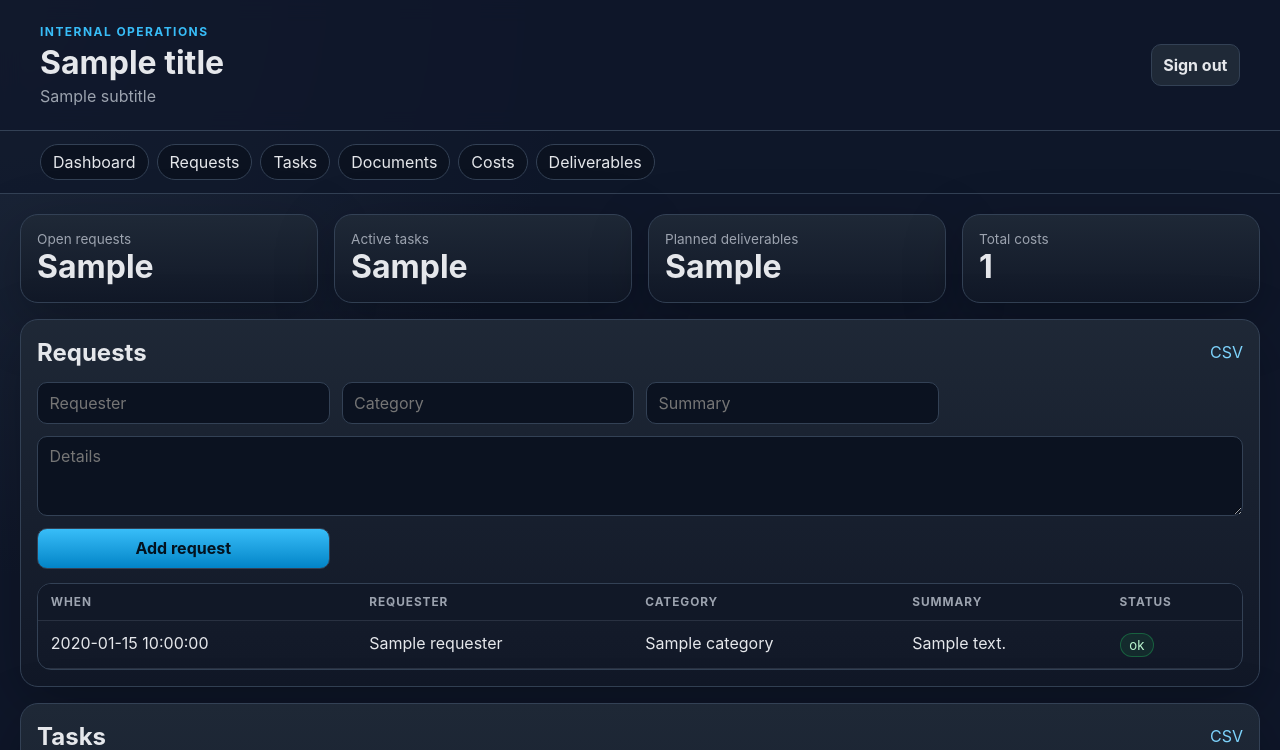
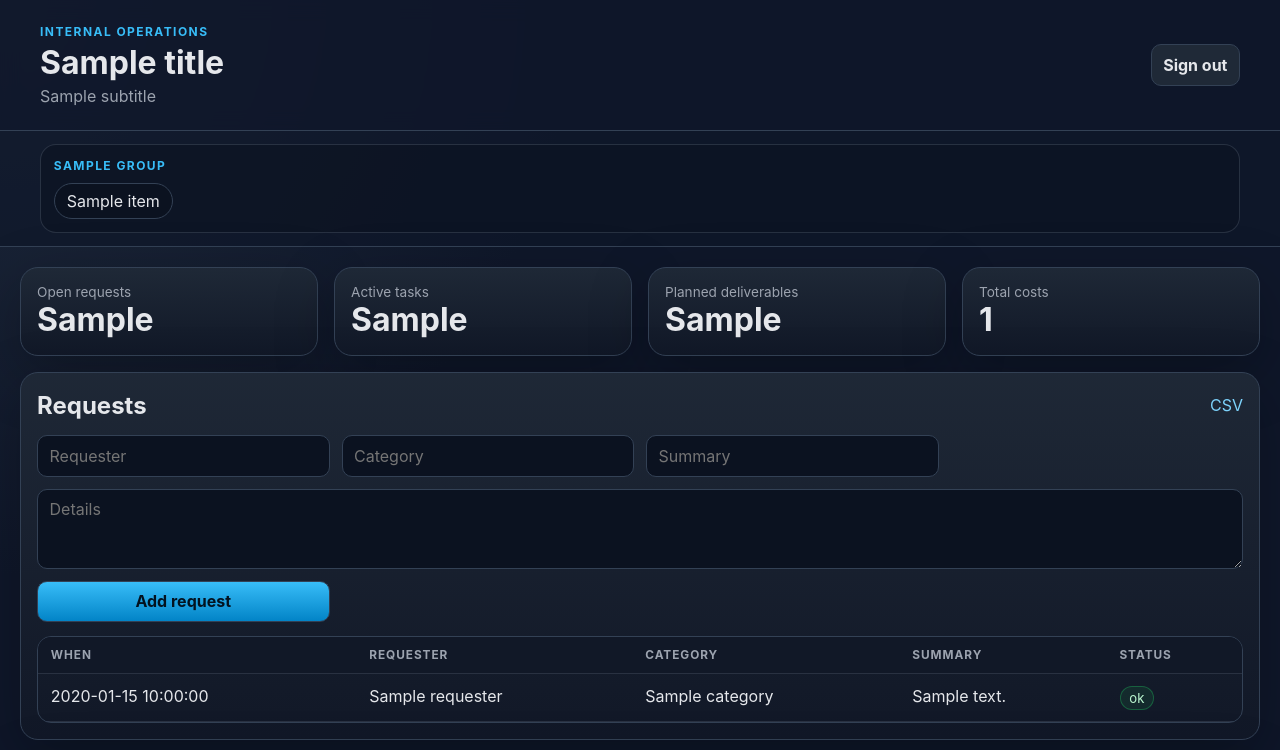
Before and after one commit to lost0x01/public-portal, a FastAPI app: template templates/index.html in a window 1280 px wide. Shown: the top 750 px of the page. Run offline with FastAPI, Linux system fonts and the light colour scheme; the template is opened without the code that fills it: most values are stand-ins (such as "Sample title", 1, 10 or a date in 2020).

Commit message:
Group sanitized portal navigation

```diff
--- a/app.py
+++ b/app.py
@@ -20,6 +20,24 @@ from starlette.middleware.sessions import SessionMiddleware
 
 APP_TITLE = "Operations Portal"
 APP_SUBTITLE = "A generic internal workspace for requests, tasks, documents, costs, and deliverables."
+NAV_GROUPS = [
+    {
+        "label": "Command",
+        "items": [
+            {"label": "Dashboard", "href": "#dashboard"},
+            {"label": "Requests", "href": "#requests"},
+            {"label": "Tasks", "href": "#tasks"},
+        ],
+    },
+    {
+        "label": "Delivery",
+        "items": [
+            {"label": "Documents", "href": "#documents"},
+            {"label": "Costs", "href": "#costs"},
+            {"label": "Deliverables", "href": "#deliverables"},
+        ],
+    },
+]
 BASE_DIR = Path(__file__).resolve().parent
 DATA_DIR = Path(os.getenv("PORTAL_DATA_DIR", BASE_DIR / "data"))
 DOCUMENTS_DIR = Path(os.getenv("PORTAL_DOCUMENTS_DIR", DATA_DIR / "documents"))
@@ -250,7 +268,18 @@ def logout(request: Request):
 def index(request: Request):
     if not authenticated(request):
         return RedirectResponse("/login", status_code=303)
-    return templates.TemplateResponse(request, "index.html", {"title": APP_TITLE, "subtitle": APP_SUBTITLE, "user": request.session, **dashboard_data(), "documents": document_items()})
+    return templates.TemplateResponse(
+        request,
+        "index.html",
+        {
+            "title": APP_TITLE,
+            "subtitle": APP_SUBTITLE,
+            "user": request.session,
+            "nav_groups": NAV_GROUPS,
+            **dashboard_data(),
+            "documents": document_items(),
+        },
+    )
 
 
 @app.post("/requests")
--- a/static/style.css
+++ b/static/style.css
@@ -6,6 +6,11 @@ a { color:#7dd3fc; text-decoration:none; } a:hover { text-decoration:underline;
 h1,h2 { margin:.1rem 0; } p { color:var(--muted); margin:.25rem 0; }.eyebrow { text-transform:uppercase; letter-spacing:.12em; font-size:.75rem; color:var(--accent); font-weight:700; }
 .tabs { display:flex; gap:.5rem; flex-wrap:wrap; padding:.8rem clamp(1rem,4vw,2.5rem); background:rgba(15,23,42,.7); border-bottom:1px solid var(--line); }
 .tabs a { padding:.45rem .75rem; border:1px solid var(--line); border-radius:999px; background:#0b1220; color:var(--text); }
+.grouped-nav { align-items:stretch; gap:.85rem; }
+.nav-group { flex:1 1 280px; min-width:240px; display:grid; gap:.65rem; padding:.8rem; border:1px solid rgba(148,163,184,.2); border-radius:16px; background:rgba(11,18,32,.56); }
+.nav-group-label { color:var(--accent); font-size:.75rem; font-weight:700; letter-spacing:.12em; text-transform:uppercase; }
+.nav-group-items { display:flex; flex-wrap:wrap; gap:.5rem; }
+.nav-group-items a { display:inline-flex; align-items:center; }
 main { max-width:1280px; margin:0 auto; padding:1.25rem; display:grid; gap:1rem; }
 .grid { display:grid; grid-template-columns:repeat(4,minmax(0,1fr)); gap:1rem; }.metrics article,.panel,.login-card { background:linear-gradient(180deg, rgba(31,41,55,.95), rgba(17,24,39,.95)); border:1px solid var(--line); border-radius:18px; padding:1rem; box-shadow:0 18px 60px rgba(0,0,0,.25); }
 .metrics span { display:block; color:var(--muted); font-size:.85rem; }.metrics strong { font-size:2rem; }
@@ -16,4 +21,4 @@ input,textarea,select,button { width:100%; border-radius:10px; border:1px solid
 button { background:linear-gradient(180deg, #38bdf8, #0284c7); color:#03121f; font-weight:700; cursor:pointer; } button.secondary { background:#1f2937; color:var(--text); } .inline { display:flex; gap:.4rem; align-items:center; }.inline select { min-width:8rem; }.inline button { width:auto; }
 .table-wrap { overflow-x:auto; border:1px solid var(--line); border-radius:14px; margin-top:.75rem; } table { width:100%; border-collapse:collapse; min-width:760px; } thead { position:static; } th,td { padding:.7rem .8rem; border-bottom:1px solid rgba(148,163,184,.18); text-align:left; vertical-align:top; } th { color:var(--muted); font-size:.74rem; text-transform:uppercase; letter-spacing:.08em; background:#111827; } tbody tr:hover { background:rgba(56,189,248,.07); }
 .documents-table { table-layout:fixed; }.pill { display:inline-flex; padding:.2rem .55rem; border-radius:999px; border:1px solid rgba(34,197,94,.35); color:#bbf7d0; background:rgba(34,197,94,.1); font-size:.82rem; }.muted { color:var(--muted); }.banner { padding:.7rem; border-radius:10px; margin:.7rem 0; }.banner.error { background:rgba(239,68,68,.14); border:1px solid rgba(239,68,68,.4); }.login-body { min-height:100vh; display:grid; place-items:center; padding:1rem; }.login-card { width:min(440px, 100%); }
-@media (max-width:900px) { .grid,.form-grid { grid-template-columns:1fr; } .topbar { align-items:flex-start; flex-direction:column; } }
+@media (max-width:900px) { .grid,.form-grid { grid-template-columns:1fr; } .topbar { align-items:flex-start; flex-direction:column; } .nav-group { min-width:100%; } }
--- a/templates/index.html
+++ b/templates/index.html
@@ -4,7 +4,7 @@
   <meta charset="utf-8">
   <meta name="viewport" content="width=device-width, initial-scale=1">
   <title>{{ title }}</title>
-  <link rel="stylesheet" href="/static/style.css?v=public-portal-1">
+  <link rel="stylesheet" href="/static/style.css?v=public-portal-nav-groups-1">
 </head>
 <body>
   <header class="topbar">
@@ -16,8 +16,17 @@
     <form method="post" action="/logout"><button class="secondary" type="submit">Sign out</button></form>
   </header>
 
-  <nav class="tabs">
-    <a href="#dashboard">Dashboard</a><a href="#requests">Requests</a><a href="#tasks">Tasks</a><a href="#documents">Documents</a><a href="#costs">Costs</a><a href="#deliverables">Deliverables</a>
+  <nav class="tabs grouped-nav" aria-label="Primary portal navigation">
+    {% for group in nav_groups %}
+    <section class="nav-group" aria-label="{{ group['label'] }} navigation group">
+      <div class="nav-group-label">{{ group['label'] }}</div>
+      <div class="nav-group-items">
+        {% for item in group['items'] %}
+        <a href="{{ item['href'] }}">{{ item['label'] }}</a>
+        {% endfor %}
+      </div>
+    </section>
+    {% endfor %}
   </nav>
 
   <main>
```
Also changed, not shown: tests/test_app.py (+6 -0 lines).
